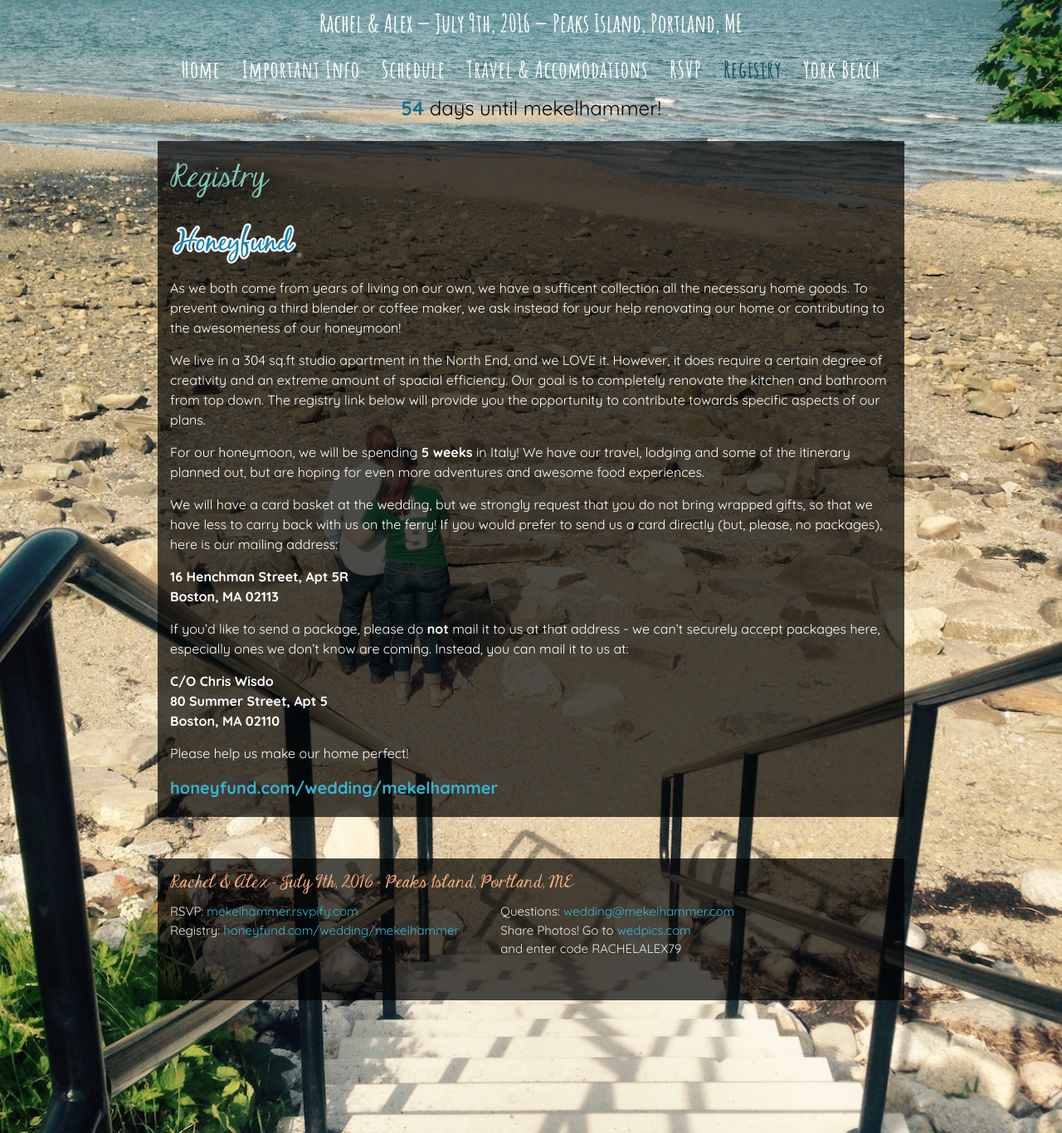
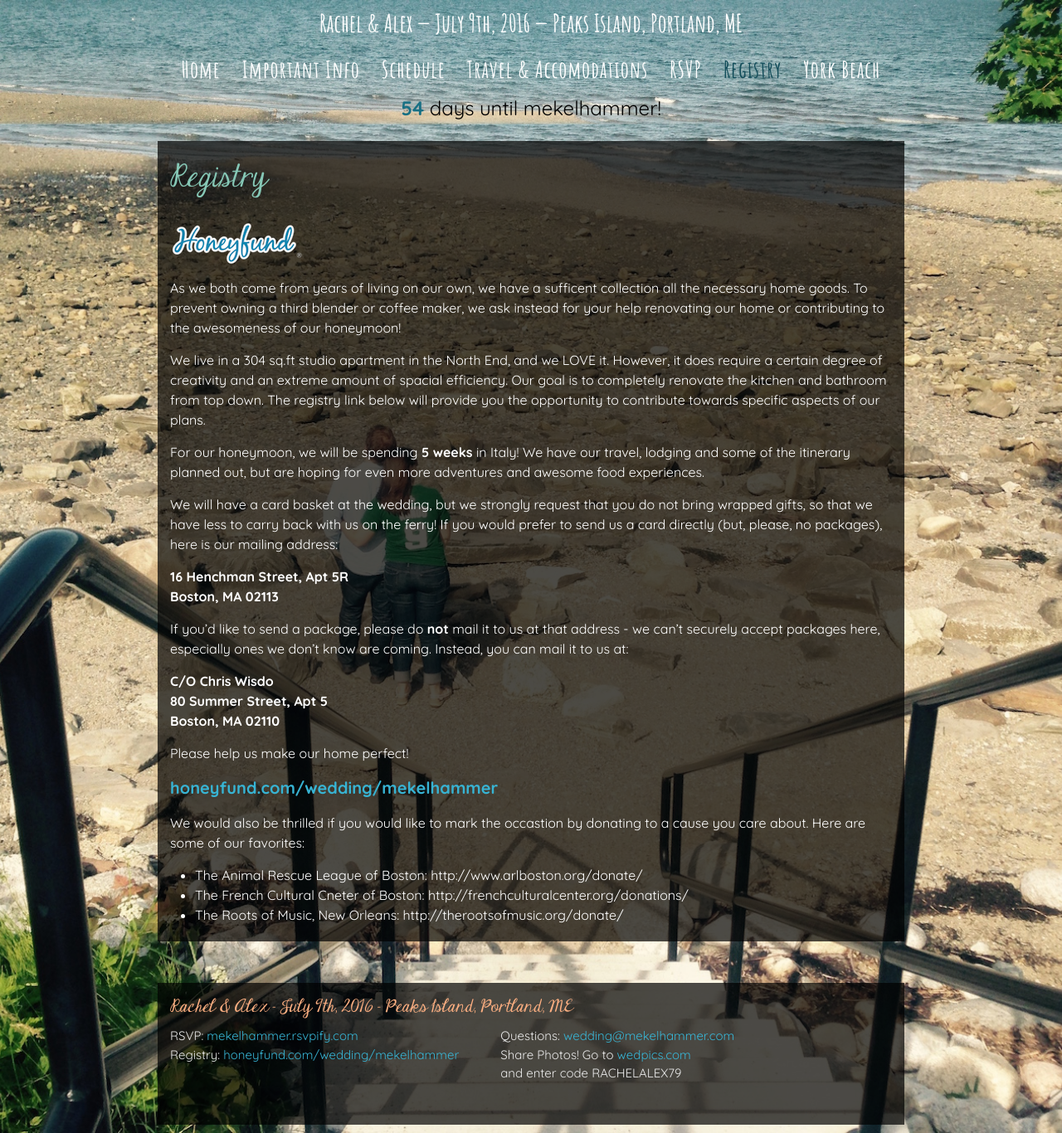
Before and after one commit to amekelburg/wedsite, a Jekyll site: the page built from 7-registry.md, in a window 1280 px wide and 1366 px high. Shown: the whole window at 83% size. Built offline with Jekyll 4.4.1, drawn with Linux system fonts in a browser that asks for light colours; some web fonts are replaced; comment, search, counter and statistics services are not loaded.

Commit message:
Update 7-registry.md

```diff
--- a/7-registry.md
+++ b/7-registry.md
@@ -26,3 +26,9 @@ If you'd like to send a package, please do **not** mail it to us at that address
 Please help us make our home perfect!
 
 [honeyfund.com/wedding/mekelhammer](http://www.honeyfund.com/wedding/mekelhammer){:.large-link}
+
+We would also be thrilled if you would like to mark the occastion by donating to a cause you care about. Here are some of our favorites:
+
+* The Animal Rescue League of Boston: http://www.arlboston.org/donate/
+* The French Cultural Cneter of Boston: http://frenchculturalcenter.org/donations/
+* The Roots of Music, New Orleans: http://therootsofmusic.org/donate/
```
